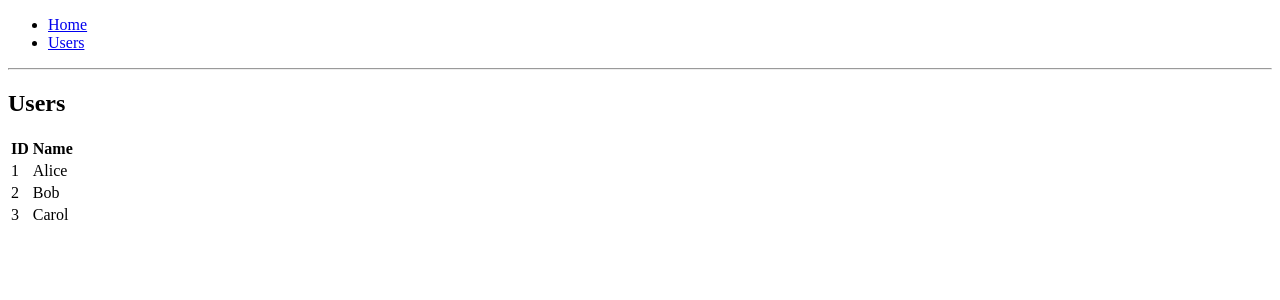
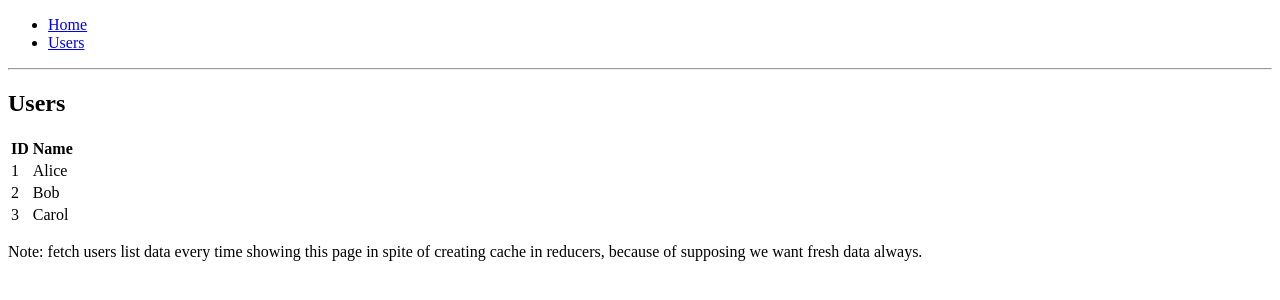
Before and after one commit to keik/example-pattern-of-react-redux, a React app: page /#/users in a window 1280 px wide. Shown: the top 300 px of the page. Built offline with nearby package versions, Linux system fonts and the light colour scheme; the HTML template or start-up script is replaced by a standard one.

Commit message:
:bulb: Add explanation of spec with intention

```diff
--- a/src/components/Users.js
+++ b/src/components/Users.js
@@ -63,6 +63,11 @@ class Users extends React.Component<
             ))}
           </tbody>
         </table>
+        <p>
+          Note: fetch users list data every time showing this page in spite of
+          creating cache in reducers, because of supposing we want fresh data
+          always.
+        </p>
       </section>
     );
   }
```
